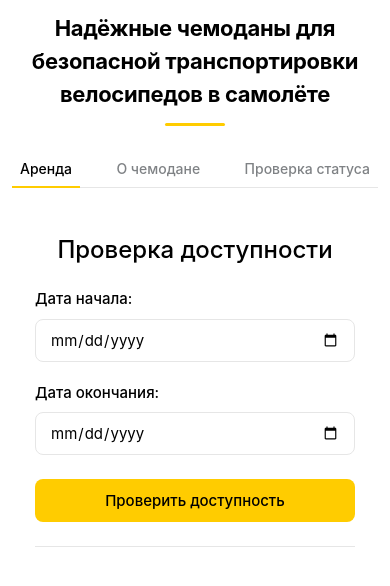
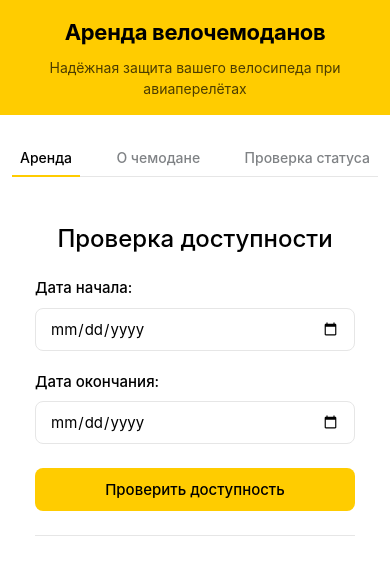
Before and after one commit to sorvall/suitcase-gateway, a plain HTML site: page src/main/resources/templates/calendar.html in a window 390 px wide. Drawn offline with Linux system fonts and the light colour scheme.

Commit message:
update front

```diff
--- a/src/main/resources/templates/calendar.html
+++ b/src/main/resources/templates/calendar.html
@@ -4,7 +4,7 @@
     <link rel="icon" type="image/png" href="/images/favicon-32x32.png">
     <meta charset="UTF-8">
     <meta name="viewport" content="width=device-width, initial-scale=1.0">
-    <title>Надёжные чемоданы для безопасной транспортировки велосипедов в самолёте</title>
+    <title>Аренда велочемоданов | Безопасная перевозка велосипедов в самолёте</title>
     <style>
         :root {
             --primary-color: #FFCC00;
@@ -34,45 +34,50 @@
             line-height: 1.5;
             padding: 0;
             min-height: 100vh;
-            background-image: none;
+        }
+
+        .header {
+            background-color: var(--primary-color);
+            padding: 24px 0;
+            text-align: center;
+            margin-bottom: 24px;
+        }
+
+        .header-content {
+            max-width: 800px;
+            margin: 0 auto;
+            padding: 0 24px;
+        }
+
+        .header-title {
+            font-size: 28px;
+            font-weight: 700;
+            color: var(--secondary-color);
+            margin-bottom: 8px;
+            letter-spacing: -0.3px;
+        }
+
+        .header-subtitle {
+            font-size: 16px;
+            color: rgba(0,0,0,0.7);
+            max-width: 600px;
+            margin: 0 auto;
         }
 
         .container {
             max-width: 800px;
             margin: 0 auto;
-            padding: 24px;
-            background-color: white;
-            border-radius: 0;
-            box-shadow: none;
+            padding: 0 24px 24px;
             position: relative;
-            overflow: hidden;
-            border: none;
         }
 
-        h1, h2, h3 {
+        h2, h3 {
             color: var(--secondary-color);
             text-align: center;
             margin-bottom: 20px;
             position: relative;
             z-index: 1;
             font-weight: 500;
-        }
-
-        h1 {
-            font-size: 28px;
-            margin-bottom: 24px;
-            letter-spacing: -0.3px;
-            font-weight: 700;
-        }
-
-        h1::after {
-            content: '';
-            display: block;
-            width: 60px;
-            height: 3px;
-            background: var(--primary-color);
-            margin: 12px auto 0;
-            border-radius: 2px;
         }
 
         .tabs {
@@ -474,12 +479,20 @@
         }
 
         @media (max-width: 768px) {
-            .container {
-                padding: 16px;
+            .header {
+                padding: 20px 0;
             }
 
-            h1 {
+            .header-title {
                 font-size: 24px;
+            }
+
+            .header-subtitle {
+                font-size: 14px;
+            }
+
+            .container {
+                padding: 0 16px 16px;
             }
 
             .tab {
@@ -503,12 +516,16 @@
         }
 
         @media (max-width: 480px) {
-            .container {
-                padding: 12px;
+            .header {
+                padding: 16px 0;
             }
 
-            h1 {
+            .header-title {
                 font-size: 22px;
+            }
+
+            .container {
+                padding: 0 12px 12px;
             }
 
             input[type="date"],
@@ -533,9 +550,14 @@
     </style>
 </head>
 <body>
+<div class="header">
+    <div class="header-content">
+        <h1 class="header-title">Аренда велочемоданов</h1>
+        <p class="header-subtitle">Надёжная защита вашего велосипеда при авиаперелётах</p>
+    </div>
+</div>
+
 <div class="container">
-    <h1>Надёжные чемоданы для безопасной транспортировки велосипедов в самолёте</h1>
-
     <div class="tabs">
         <div class="tab active" data-tab="main">Аренда</div>
         <div class="tab" data-tab="info">О чемодане</div>
```
